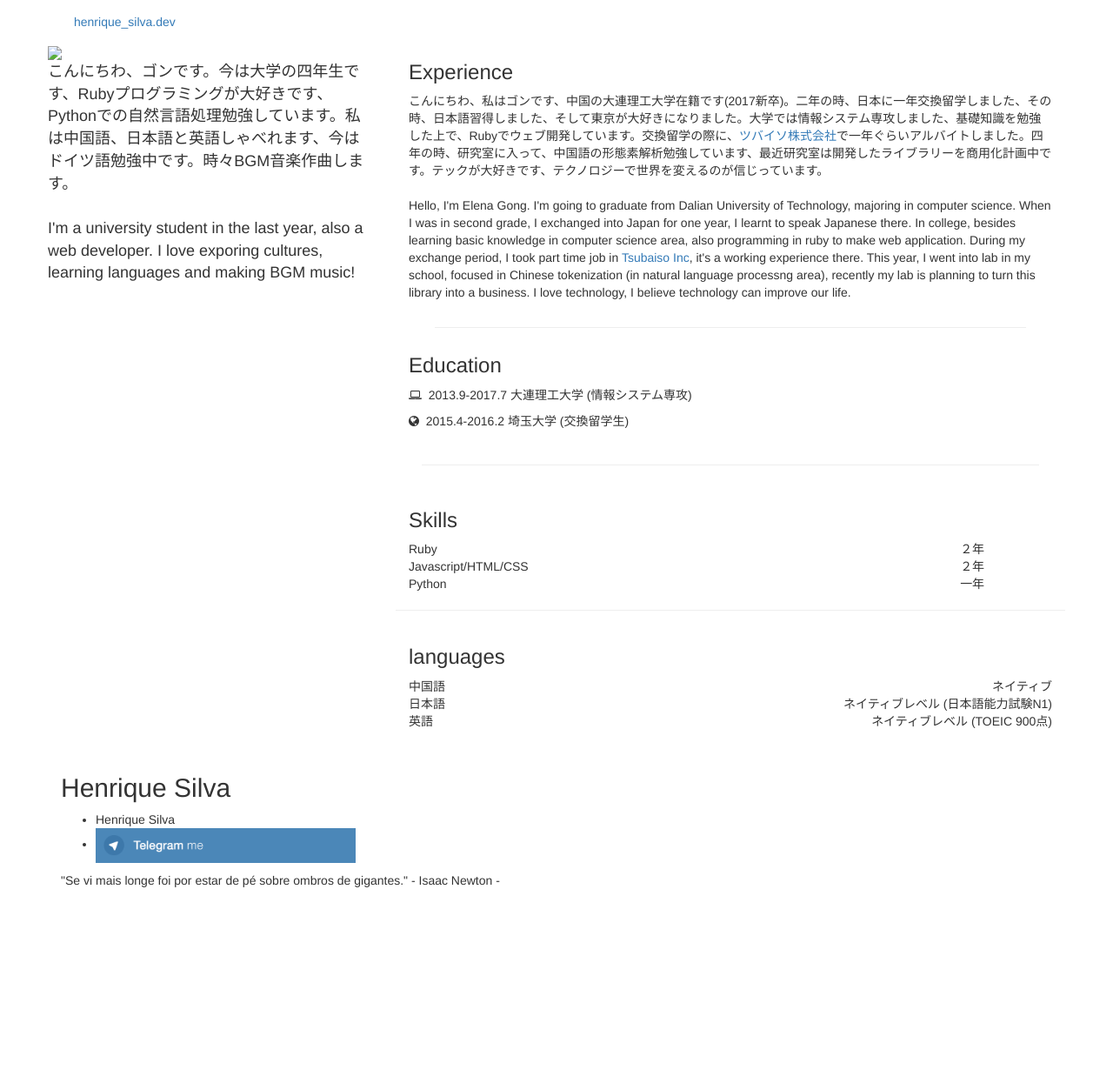
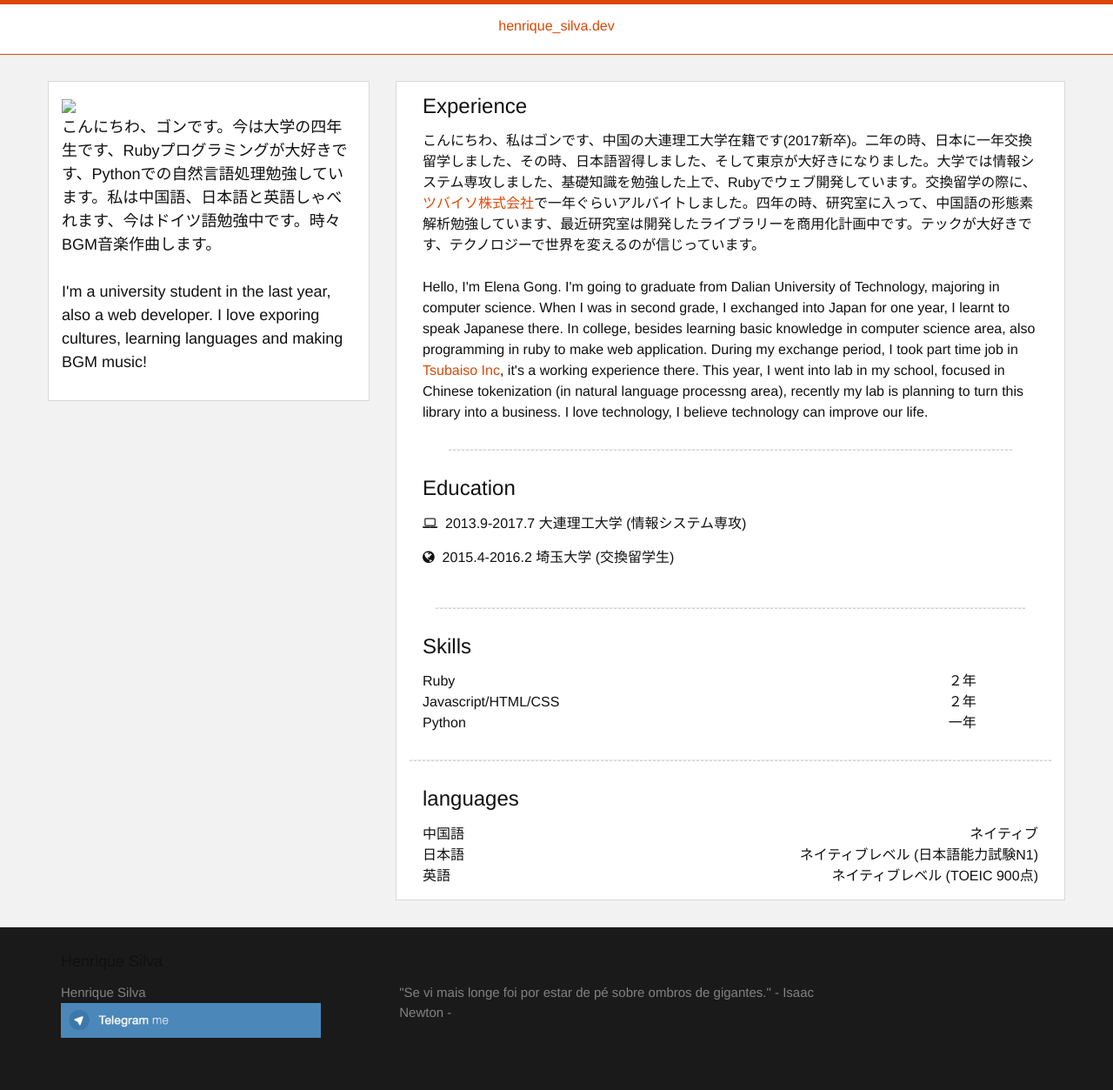
Before and after one commit to henriquehsilva/henriquesilvadev, a Jekyll site: the page built from about-me.html, in a window 1280 px wide. Shown: the whole page at 87% size. Built offline with Jekyll 4.4.1, drawn with Linux system fonts in a browser that asks for light colours; nearby versions of some CDN libraries; library files that are not in the unit come from our copies; before the commit the page ends 1032 px from its top, so only the background shows below that.

```diff
--- a/_includes/head.html
+++ b/_includes/head.html
@@ -11,7 +11,7 @@
   <link rel="stylesheet" href="{{ '/static/font-awesome-4.6.3/css/font-awesome.min.css' }}">
   <script src="{{ '/static/bootstrap.min.js' }}"></script>
   <!-- should put bootstrap before main style sheet, otherwise it't hard to override  -->
-  <link rel="stylesheet" href="{{ "/css/main.css" | prepend: site.baseurl }}">
+  <link rel="stylesheet" href="https://henriquehsilva.github.io/henriquesilvadev/css/main.css">
   <link rel="stylesheet" href="{{ "/css/syntax.css" | prepend: site.baseurl }}">
   <link rel="canonical" href="{{ page.url | replace:'index.html','' | prepend: site.baseurl | prepend: site.url }}">
   <link rel="alternate" type="application/rss+xml" title="{{ site.title }}" href="{{ "/feed.xml" | prepend: site.baseurl | prepend: site.url }}">
```
